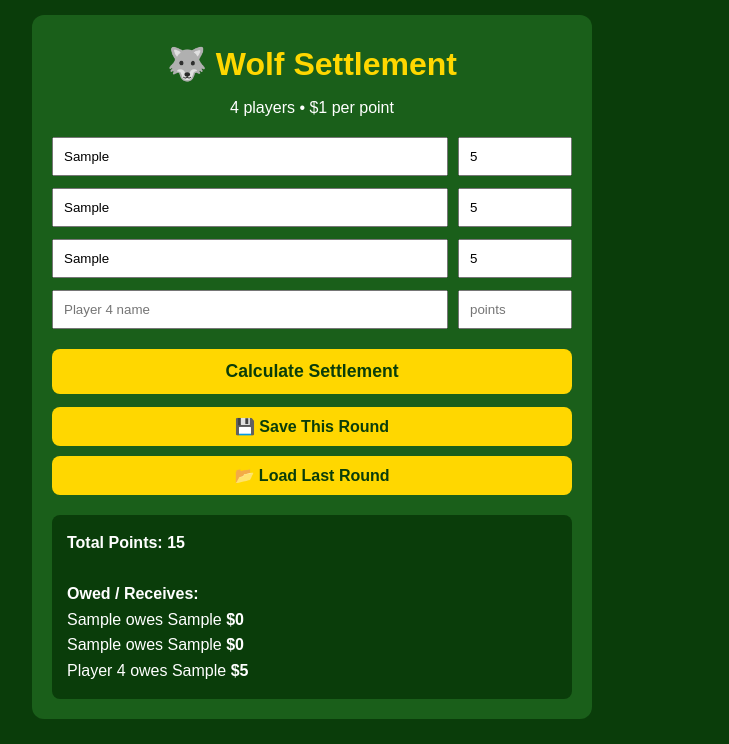
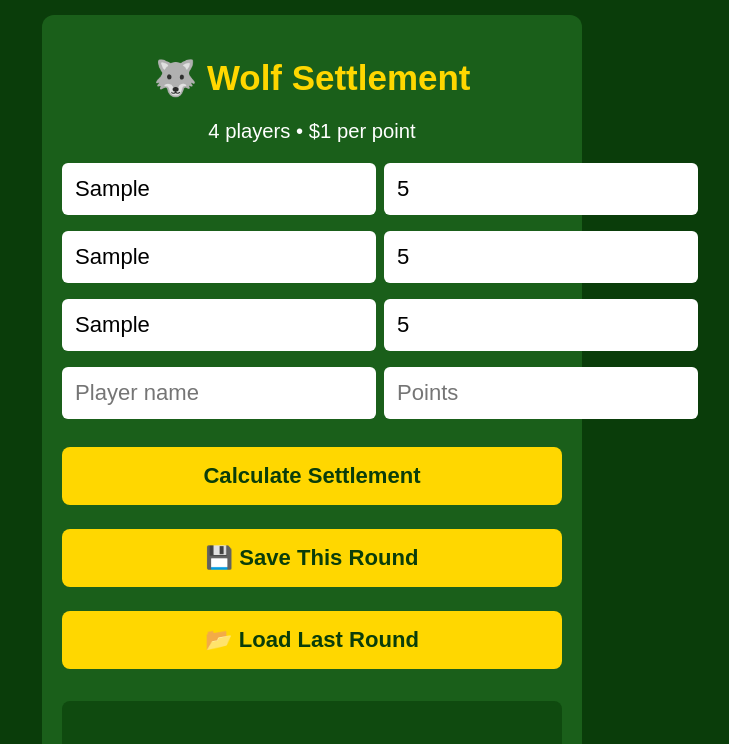
Before and after one commit to robschenone-space/wolf-settlement, a plain HTML site: page index.html in a window 1280 px wide. Both pictures are taken after typing "Sample", "5", "Sample", "5", "Sample", "5" into the empty fields and a click on the button "Calculate Settlement". Shown: the top 744 px of the page, without its empty margins (328-1057 px from the left). Drawn offline with Linux system fonts and the light colour scheme.

Commit message:
Update index.html

```diff
--- a/index.html
+++ b/index.html
@@ -5,97 +5,168 @@
   <meta name="viewport" content="width=device-width, initial-scale=1.0">
   <title>Wolf Settlement</title>
   <style>
-        body {font-family: Arial, sans-serif; margin: 0; padding: 15px; background: #0a3d0a; color: #fff;}
-        .container {max-width: 520px; margin: 0 auto; background: #1a5f1a; padding: 20px; border-radius: 12px;}
-        h1 {text-align: center; color: #ffd700; margin: 10px 0 5px;}
-        .subtitle {text-align: center; margin-bottom: 20px;}
-        .row {display: flex; align-items: center; margin: 12px 0; gap: 10px;}
-        input[type="text"] {flex: 1; padding: 10px;}
-        input[type="number"] {width: 90px; padding: 10px;}
-        button {background: #ffd700; color: #0a3d0a; font-weight: bold; border: none; padding: 12px; width: 100%; margin: 8px 0; border-radius: 8px; font-size: 1.1em;}
-        .small-btn {padding: 10px; margin: 5px 0; font-size: 1em;}
-        .result {margin-top: 15px; padding: 15px; background: #0a3d0a; border-radius: 8px; line-height: 1.6;}
+    body {
+      font-family: Arial, sans-serif;
+      margin: 0;
+      padding: 15px;
+      background: #0a3d0a;
+      color: #fff;
+      font-size: 1.15em;
+    }
+    .container {
+      max-width: 500px;
+      margin: 0 auto;
+      background: #1a5f1a;
+      padding: 20px;
+      border-radius: 12px;
+    }
+    h1 { text-align: center; color: #ffd700; margin-bottom: 8px; font-size: 1.9em; }
+    p { text-align: center; margin-bottom: 20px; font-size: 1.1em; }
+    .row {
+      display: flex;
+      gap: 8px;
+      margin: 16px 0;
+      align-items: center;
+    }
+    input[type="text"] {
+      flex: 2.2;
+      padding: 13px;
+      font-size: 1.2em;
+      border-radius: 6px;
+      border: none;
+    }
+    input[type="number"] {
+      flex: 0.35;
+      padding: 13px;
+      font-size: 1.2em;
+      border-radius: 6px;
+      border: none;
+    }
+    button {
+      width: 100%;
+      padding: 16px;
+      font-size: 1.2em;
+      background: #ffd700;
+      color: #0a3d0a;
+      border: none;
+      border-radius: 8px;
+      font-weight: bold;
+      margin: 12px 0;
+    }
+    .result {
+      margin-top: 20px;
+      padding: 20px;
+      background: #0f4a0f;
+      border-radius: 8px;
+      line-height: 1.9;
+      font-size: 1.15em;
+    }
+    .positive { color: #90EE90; font-weight: bold; }
+    .negative { color: #FF9999; font-weight: bold; }
+    .saved { margin-top: 15px; font-size: 1.05em; color: #ffd700; }
   </style>
 </head>
 <body>
   <div class="container">
     <h1>🐺 Wolf Settlement</h1>
-        <p class="subtitle">4 players • $1 per point</p>
+    <p>4 players • $1 per point</p>
 
-        <div class="row"><input type="text" id="p1" placeholder="Player 1 name"><input type="number" id="pts1" placeholder="points"></div>
-        <div class="row"><input type="text" id="p2" placeholder="Player 2 name"><input type="number" id="pts2" placeholder="points"></div>
-        <div class="row"><input type="text" id="p3" placeholder="Player 3 name"><input type="number" id="pts3" placeholder="points"></div>
-        <div class="row"><input type="text" id="p4" placeholder="Player 4 name"><input type="number" id="pts4" placeholder="points"></div>
+    <div id="players"></div>
 
-        <button onclick="calculateSettlement()">Calculate Settlement</button>
+    <button onclick="calculate()">Calculate Settlement</button>
+    <button onclick="saveRound()">💾 Save This Round</button>
+    <button onclick="loadLastRound()">📂 Load Last Round</button>
 
-        <button class="small-btn" onclick="saveRound()">💾 Save This Round</button>
-        <button class="small-btn" onclick="loadRound()">📂 Load Last Round</button>
-
-        <div class="result" id="result"></div>
+    <div id="result" class="result"></div>
+    <div id="savedStatus" class="saved"></div>
   </div>
 
   <script>
-        function calculateSettlement() {
-            const names = [
-                document.getElementById('p1').value.trim() || "Player 1",
-                document.getElementById('p2').value.trim() || "Player 2",
-                document.getElementById('p3').value.trim() || "Player 3",
-                document.getElementById('p4').value.trim() || "Player 4"
-            ];
-            const points = [
-                Math.round(parseFloat(document.getElementById('pts1').value) || 0),
-                Math.round(parseFloat(document.getElementById('pts2').value) || 0),
-                Math.round(parseFloat(document.getElementById('pts3').value) || 0),
-                Math.round(parseFloat(document.getElementById('pts4').value) || 0)
-            ];
+    function init() {
+      const container = document.getElementById('players');
+      for (let i = 0; i < 4; i++) {
+        const row = document.createElement('div');
+        row.className = 'row';
+        row.innerHTML = `
+          <input type="text" id="name${i}" placeholder="Player name">
+          <input type="number" id="points${i}" placeholder="Points">
+        `;
+        container.appendChild(row);
+      }
+    }
 
-            const total = points.reduce((a, b) => a + b, 0);
-
-            let html = `<strong>Total Points: ${total}</strong><br><br>`;
-            html += "<strong>Owed / Receives:</strong><br>";
-
-            // Simple winner-take-most logic
-            const max = Math.max(...points);
-            const winnerIndex = points.indexOf(max);
-            const winner = names[winnerIndex];
+    function calculate() {
+      let players = [];
+      let totalPoints = 0;
 
       for (let i = 0; i < 4; i++) {
-                if (i !== winnerIndex) {
-                    const amount = max - points[i];
-                    html += `${names[i]} owes ${winner} <strong>$${amount}</strong><br>`;
+        const name = document.getElementById(`name${i}`).value.trim() || `Player ${i+1}`;
+        const points = parseInt(document.getElementById(`points${i}`).value) || 0;
+        players.push({name, points});
+        totalPoints += points;
       }
+
+      players.forEach(p => p.net = 4 * p.points - totalPoints);
+
+      let html = `<h2>Final Results</h2>`;
+      players.forEach(p => {
+        const sign = p.net >= 0 ? '+' : '';
+        html += `<div><strong>${p.name}:</strong> ${p.points} pts → <span class="${p.net >= 0 ? 'positive' : 'negative'}">${sign}$${Math.abs(p.net)}</span></div>`;
+      });
+
+      html += `<h3>Minimal Payments</h3>`;
+      const receivers = players.filter(p => p.net > 0).sort((a,b) => b.net - a.net);
+      const payers = players.filter(p => p.net < 0).sort((a,b) => a.net - b.net);
+
+      let transactions = [];
+      payers.forEach(payer => {
+        let remaining = -payer.net;
+        receivers.forEach(receiver => {
+          if (remaining <= 0) return;
+          const pay = Math.min(remaining, receiver.net);
+          if (pay > 0) {
+            transactions.push(`${payer.name} pays ${receiver.name} $${pay}`);
+            remaining -= pay;
+            receiver.net -= pay;
           }
+        });
+      });
+
+      transactions.forEach(t => html += `<div>• ${t}</div>`);
 
       document.getElementById('result').innerHTML = html;
     }
 
     function saveRound() {
-            const data = {
-                p1: document.getElementById('p1').value, p2: document.getElementById('p2').value,
-                p3: document.getElementById('p3').value, p4: document.getElementById('p4').value,
-                pts1: document.getElementById('pts1').value, pts2: document.getElementById('pts2').value,
-                pts3: document.getElementById('pts3').value, pts4: document.getElementById('pts4').value
-            };
-            localStorage.setItem('wolfSettlement', JSON.stringify(data));
-            alert("Round saved!");
+      let data = [];
+      for (let i = 0; i < 4; i++) {
+        data.push({
+          name: document.getElementById(`name${i}`).value.trim(),
+          points: document.getElementById(`points${i}`).value
+        });
+      }
+      localStorage.setItem('lastWolfRound', JSON.stringify(data));
+      document.getElementById('savedStatus').innerHTML = '✅ Saved!';
+      setTimeout(() => document.getElementById('savedStatus').innerHTML = '', 1500);
     }
 
-        function loadRound() {
-            const data = JSON.parse(localStorage.getItem('wolfSettlement'));
-            if (data) {
-                document.getElementById('p1').value = data.p1 || "";
-                document.getElementById('p2').value = data.p2 || "";
-                document.getElementById('p3').value = data.p3 || "";
-                document.getElementById('p4').value = data.p4 || "";
-                document.getElementById('pts1').value = data.pts1 || "";
-                document.getElementById('pts2').value = data.pts2 || "";
-                document.getElementById('pts3').value = data.pts3 || "";
-                document.getElementById('pts4').value = data.pts4 || "";
-                alert("Last round loaded!");
-                calculateSettlement();
+    function loadLastRound() {
+      const saved = localStorage.getItem('lastWolfRound');
+      if (saved) {
+        const data = JSON.parse(saved);
+        for (let i = 0; i < 4; i++) {
+          if (data[i]) {
+            document.getElementById(`name${i}`).value = data[i].name || '';
+            document.getElementById(`points${i}`).value = data[i].points || '';
           }
         }
+        document.getElementById('savedStatus').innerHTML = '📂 Loaded';
+        setTimeout(() => document.getElementById('savedStatus').innerHTML = '', 1500);
+        calculate();
+      }
+    }
+
+    window.onload = init;
   </script>
 </body>
 </html>
```
Lines whose indentation alone changed are shown as unchanged.
